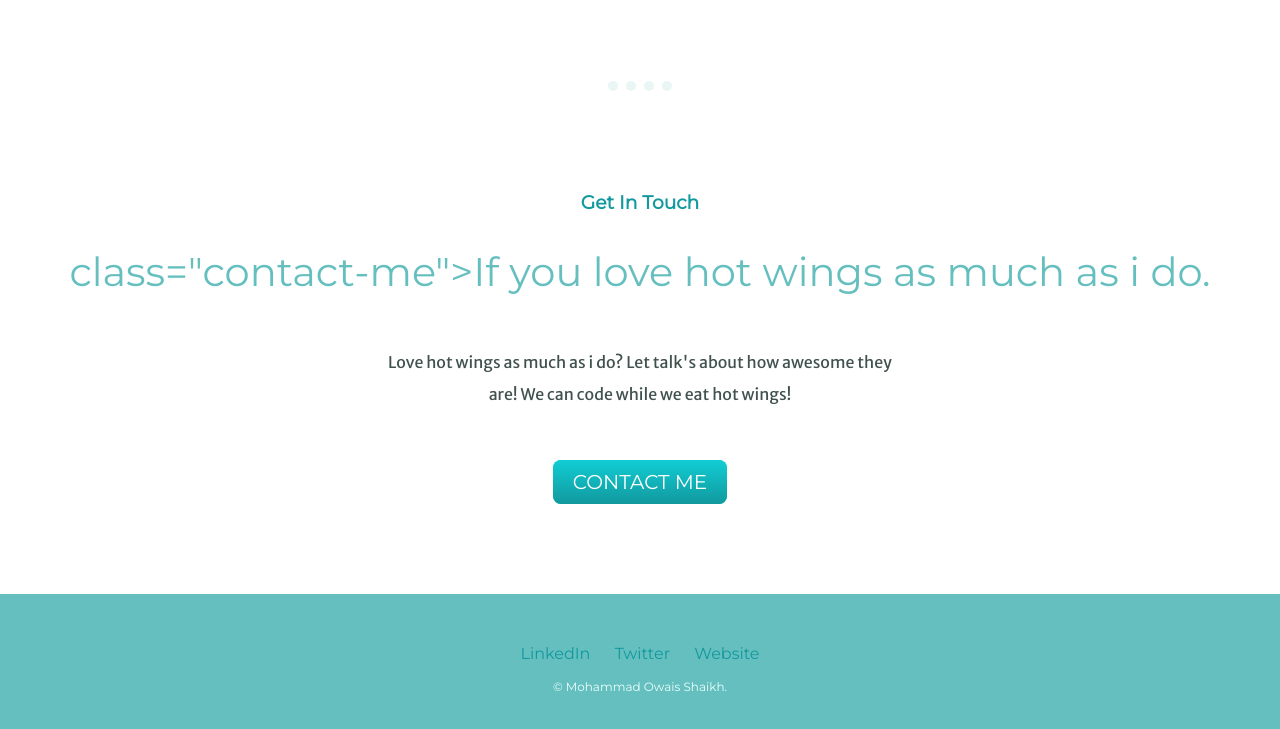
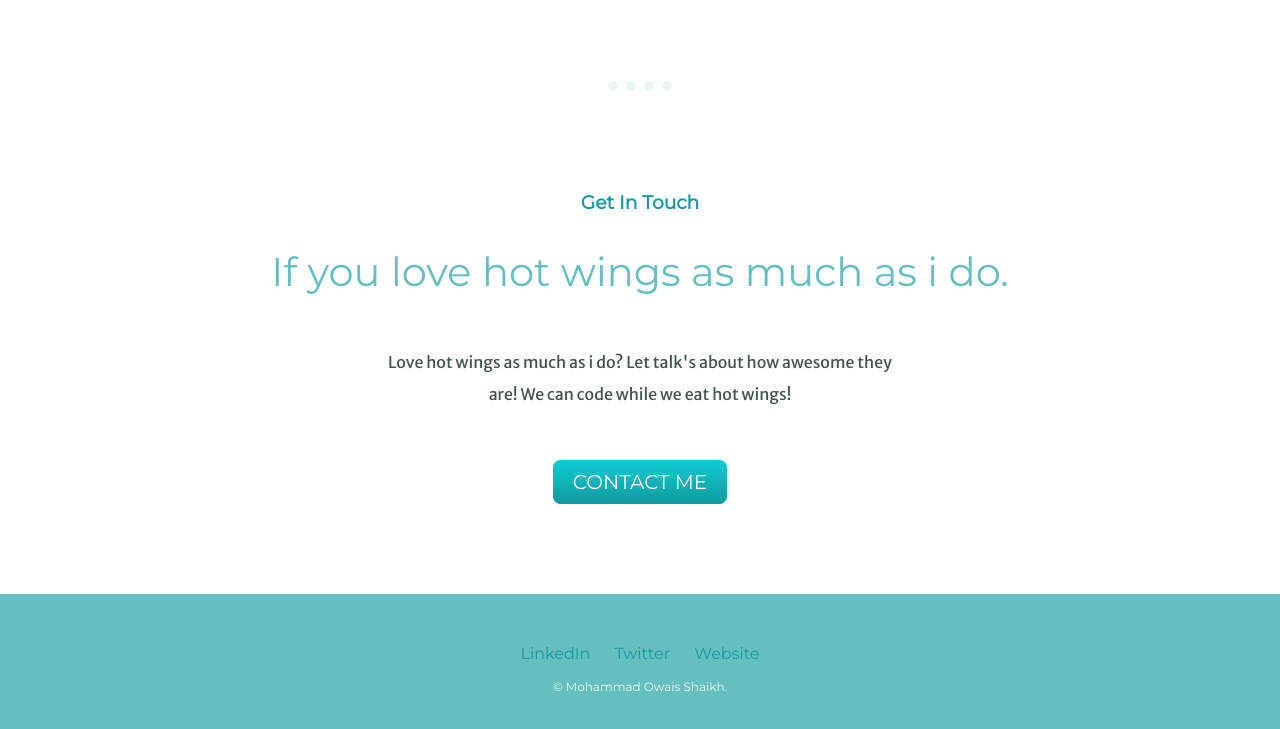
Before and after one commit to owaishq/Mohammad-Owais, a plain HTML site: page index.html in a window 1280 px wide. Shown: the part 2161-2890 px from the top of the page. Drawn offline with Linux system fonts and the light colour scheme.

Commit message:
update-index.html

```diff
--- a/index.html
+++ b/index.html
@@ -47,7 +47,7 @@
         <hr>
         <div>
             <h3>Get In Touch</h3>
-            <h2>class="contact-me">If you love hot wings as much as i do.</h2>
+            <h2>If you love hot wings as much as i do.</h2>
             <p class="contact-me">Love hot wings as much as i do? Let talk's about how awesome they are! We can code while we eat hot wings!</p>
             <a class="btn" href="mailto:name@email.com">CONTACT ME</a>
         </div>
```
